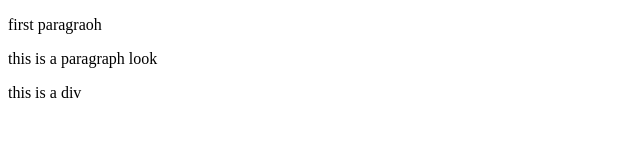
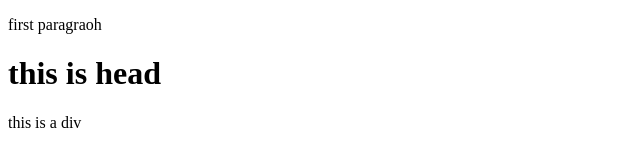
Before and after one commit to vinicius-guima/amigos_git, a plain HTML site: page index.html in a window 1280 px wide. Shown: the whole page, without its empty margins (0-640 px from the left). Drawn offline with Linux system fonts and the light colour scheme.

Commit message:
add a h1

```diff
--- a/index.html
+++ b/index.html
@@ -1,11 +1,11 @@
 <!DOCTYPE html>
 <html lang="en">
 <head>
-    <title>Document</title>
+    <title>_GIT_</title>
 </head>
 <body>
     <p>first paragraoh</p>
-    <p>this is a paragraph look</p>
+    <h1>this is head</h1>
     <div>this is a div</div>
 </body>
 </html>
```
